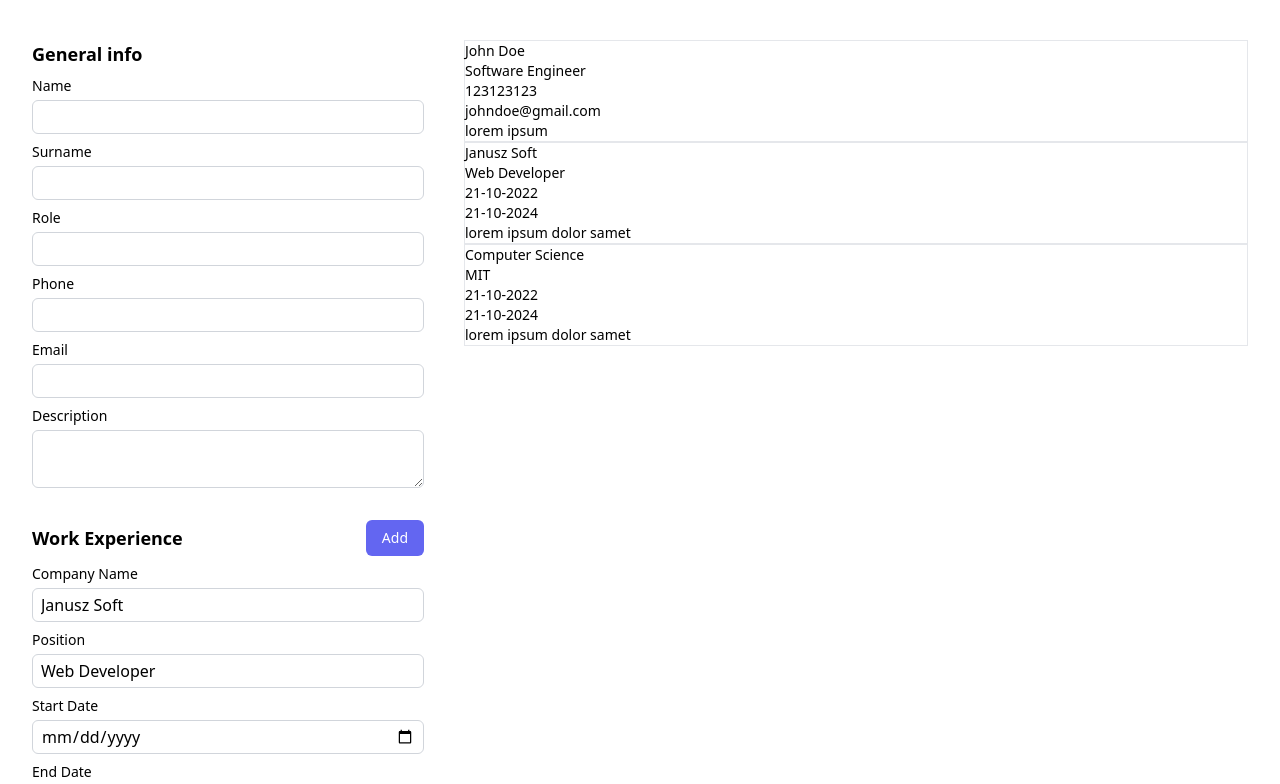
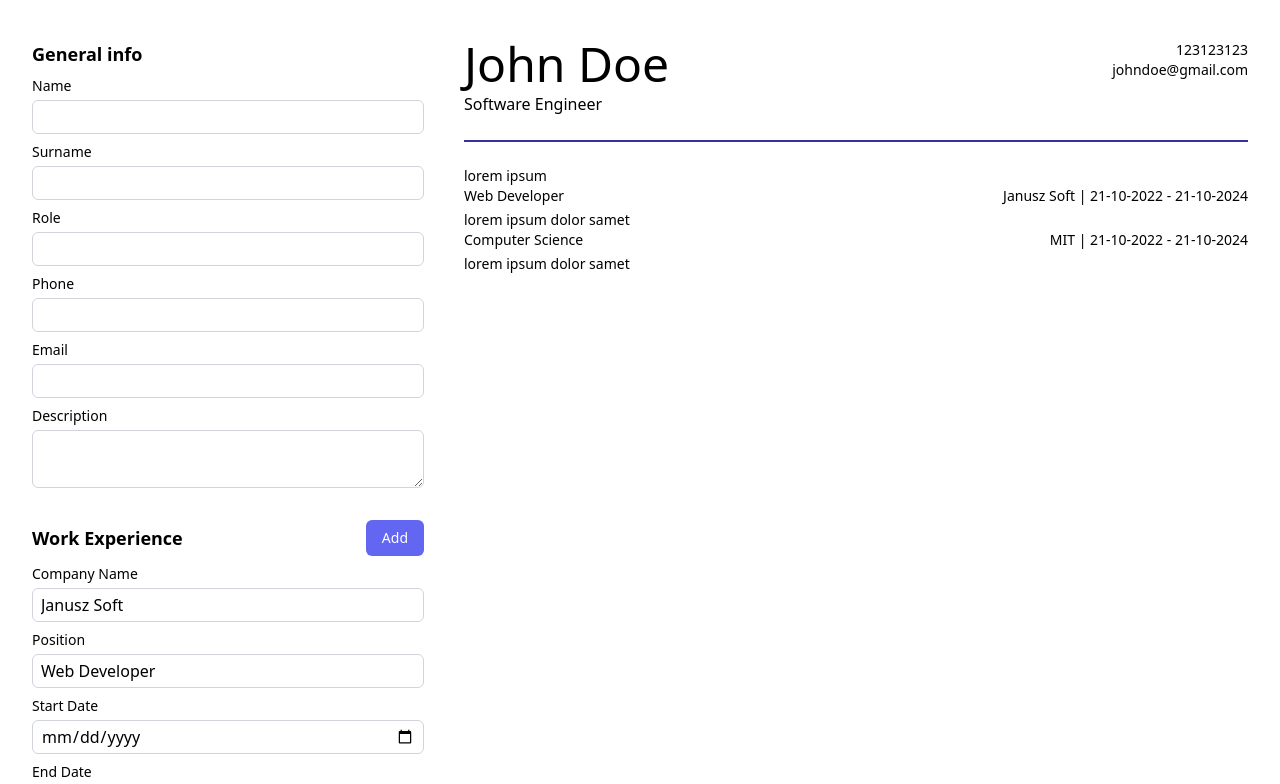
Before and after one commit to Ver0s/odin-cv-app, a React (Create React App) app: page / in a window 1280 px wide. Shown: the top 784 px of the page. Built offline with nearby package versions, Linux system fonts and the light colour scheme.

Commit message:
update preview layout and styling

```diff
--- a/src/components/previews/EducationPreview.jsx
+++ b/src/components/previews/EducationPreview.jsx
@@ -5,12 +5,14 @@ class EducationPreview extends Component {
 		const { major, university, startDate, endDate, description } =
 			this.props.education;
 		return (
-			<div className="border">
-				<span className="block">{major}</span>
-				<span className="block">{university}</span>
-				<span className="block">{startDate}</span>
-				<span className="block">{endDate}</span>
-				<span className="block">{description}</span>
+			<div>
+				<div className="mb-1 flex justify-between">
+					<span className="font-medium">{major}</span>
+					<span>
+						{university} | {startDate} - {endDate}
+					</span>
+				</div>
+				<span className="block font-light">{description}</span>
 			</div>
 		);
 	}
--- a/src/components/previews/GeneralPreview.jsx
+++ b/src/components/previews/GeneralPreview.jsx
@@ -5,14 +5,20 @@ class GeneralPreview extends Component {
 		const { name, surname, role, phone, email, description } =
 			this.props.general;
 		return (
-			<div className="border">
-				<span className="block">
-					{name} {surname}
-				</span>
-				<span className="block">{role}</span>
-				<span className="block">{phone}</span>
-				<span className="block">{email}</span>
-				<span className="block">{description}</span>
+			<div>
+				<div className="flex justify-between border-b-2 border-indigo-800 pb-6">
+					<div>
+						<h2 className="mb-1 block text-5xl font-medium">
+							{name} {surname}
+						</h2>
+						<span className="block text-base">{role}</span>
+					</div>
+					<div className="ml-4 text-right">
+						<span className="block">{phone}</span>
+						<span className="block">{email}</span>
+					</div>
+				</div>
+				<span className="mt-6 block font-light">{description}</span>
 			</div>
 		);
 	}
--- a/src/components/previews/WorkPreview.jsx
+++ b/src/components/previews/WorkPreview.jsx
@@ -5,12 +5,14 @@ class WorkExperiencePreview extends Component {
 		const { companyName, position, startDate, endDate, description } =
 			this.props.workExperience;
 		return (
-			<div className="border">
-				<span className="block">{companyName}</span>
-				<span className="block">{position}</span>
-				<span className="block">{startDate}</span>
-				<span className="block">{endDate}</span>
-				<span className="block">{description}</span>
+			<div>
+				<div className="mb-1 flex justify-between">
+					<span className="font-medium">{position}</span>
+					<span>
+						{companyName} | {startDate} - {endDate}
+					</span>
+				</div>
+				<span className="block font-light">{description}</span>
 			</div>
 		);
 	}
```
